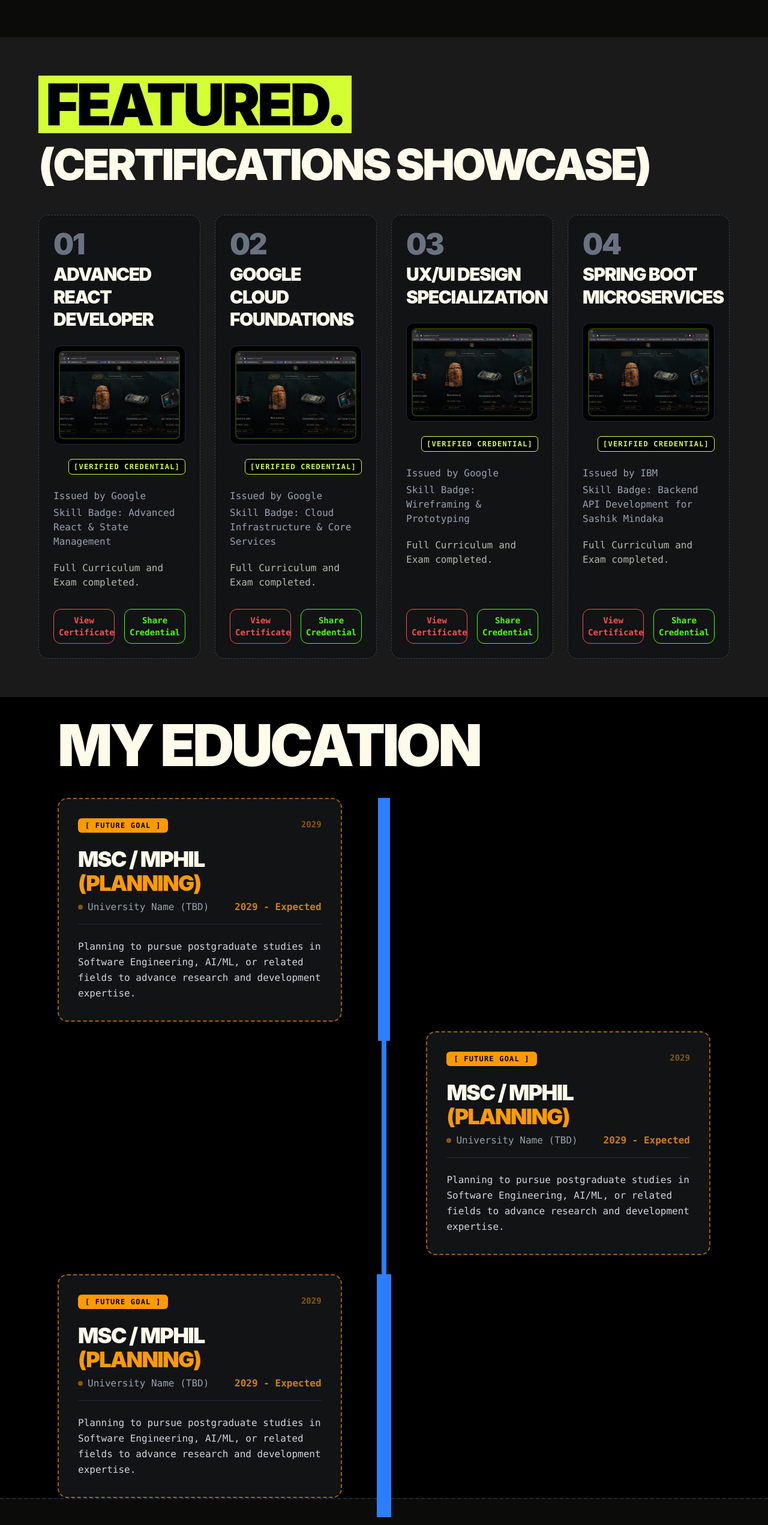
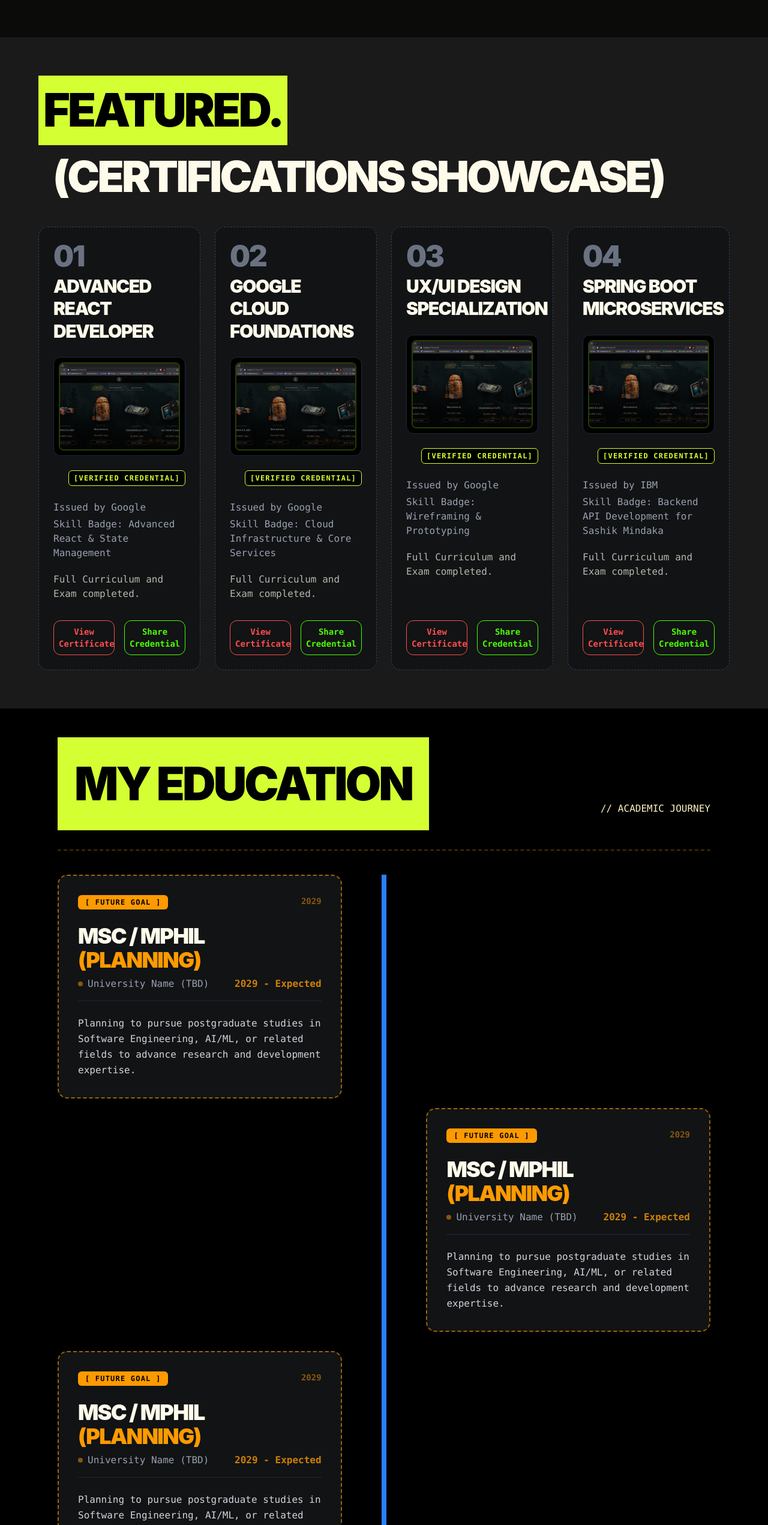
Before and after one commit to sashikmindaka1/profectional_portfolio1, a React (Vite) app in the folder my_profectional_portfolio/: page / in a window 1280 px wide. Shown: the part 4687-7229 px from the top of the page at 60% size. Built offline with nearby package versions, Linux system fonts and the light colour scheme.

Commit message:
finish design in portfolio

```diff
--- a/my_profectional_portfolio/src/components/Certification.jsx
+++ b/my_profectional_portfolio/src/components/Certification.jsx
@@ -123,10 +123,10 @@ export default function Certification() {
     <section className="bg-[#1A1A1A] py-16 px-4 sm:px-8 md:px-12 xl:px-16 min-h-screen">
       {/* Header Section */}
       <div className="flex flex-wrap items-baseline gap-4 mb-12">
-        <span className="font-sans font-black tracking-tighter text-5xl sm:text-6xl md:text-7xl lg:text-8xl text-black bg-[#d4ff33] px-3">
+        <span className="font-sans font-black tracking-tighter text-[clamp(2.5rem,6vw,8rem)] text-black bg-[#d4ff33] px-2">
           FEATURED.
         </span>
-        <span className="font-sans font-black tracking-tighter text-3xl sm:text-5xl md:text-6xl lg:text-7xl text-amber-50">
+        <span className="font-sans font-black tracking-tighter text-3xl sm:text-5xl md:text-6xl lg:text-7xl text-amber-50 px-6">
           (CERTIFICATIONS SHOWCASE)
         </span>
       </div>
--- a/my_profectional_portfolio/src/components/Education.jsx
+++ b/my_profectional_portfolio/src/components/Education.jsx
@@ -2,16 +2,26 @@ import React from 'react'
 
 export default function Education() {
   return (
-    <section className='bg-black '>
+    <section className='bg-black pb-20'>
 
-    <div className=' font-sans font-black tracking-tighter text-2xl sm:text-2xl md:text-5xl lg:text-5xl xl:text-8xl text-amber-50 pt-8 gap-4 w-[90%] md:w-[85%] mx-auto mb-10'>
+      {/* --- HEADER SECTION --- */}
+      <div className='w-[90%] md:w-[85%] mx-auto pt-12 mb-10'>
+        <div className='flex flex-col lg:flex-row justify-between items-start lg:items-end w-full gap-4 lg:gap-0'>
+
+          {/* Main Title with #d4ff33 background, black text, and border */}
+          <span className='font-sans font-black tracking-tighter text-[clamp(2.5rem,6vw,6rem)] whitespace-nowrap text-black inline-block border-4 border-[#d4ff33] bg-[#d4ff33] px-4 py-2 lg:px-6 lg:py-4'>
             MY EDUCATION
+          </span>
 
+          <span className='font-mono text-amber-100 pb-2 lg:pb-6'>// ACADEMIC JOURNEY</span>
+        </div>
+        <p className='border-b-2 border-dashed border-amber-500/30 py-4'></p>
       </div>
 
+      {/* --- TIMELINE GRID SECTION --- */}
       <div className='grid grid-cols-[1fr_10%_1fr] gap-4 w-[90%] md:w-[85%] mx-auto'>
 
-
+        {/* Education Item 1 */}
         <div className="bg-[#111315] border-2 border-dashed border-amber-500/60 rounded-2xl p-6 sm:p-8 transition-all duration-300 hover:border-amber-400 hover:bg-[#16191e] hover:-translate-y-1 hover:shadow-[0_0_20px_rgba(245,158,11,0.15)] relative flex flex-col h-full">
 
           {/* Top Badge & Year */}
@@ -44,21 +54,15 @@ export default function Education() {
           <p className="font-mono text-sm sm:text-base text-gray-300 leading-relaxed">
             Planning to pursue postgraduate studies in Software Engineering, AI/ML, or related fields to advance research and development expertise.
           </p>
-
         </div>
 
-
-
-    {/* this is center line of  education page */}
-      <div className='justify-self-center w-5 bg-blue-500 h-[calc(100%+2rem)]'></div>
+        {/* Center timeline dividing line elements */}
+        <div className='justify-self-center w-2 bg-blue-500 h-[calc(100%+2rem)]'></div>
         <div className='text-amber-50'></div>
         <div className='text-amber-50'></div>
         <div className='justify-self-center w-2 bg-blue-500 h-[calc(100%+2rem)]'></div>
 
-
-
-
-
+        {/* Education Item 2 */}
         <div className="bg-[#111315] border-2 border-dashed border-amber-500/60 rounded-2xl p-6 sm:p-8 transition-all duration-300 hover:border-amber-400 hover:bg-[#16191e] hover:-translate-y-1 hover:shadow-[0_0_20px_rgba(245,158,11,0.15)] relative flex flex-col h-full">
 
           {/* Top Badge & Year */}
@@ -91,12 +95,13 @@ export default function Education() {
           <p className="font-mono text-sm sm:text-base text-gray-300 leading-relaxed">
             Planning to pursue postgraduate studies in Software Engineering, AI/ML, or related fields to advance research and development expertise.
           </p>
+        </div>
 
-</div>
         <div></div>
-      <div ></div>
+        <div></div>
         <div></div>
 
+        {/* Education Item 3 */}
         <div className="bg-[#111315] border-2 border-dashed border-amber-500/60 rounded-2xl p-6 sm:p-8 transition-all duration-300 hover:border-amber-400 hover:bg-[#16191e] hover:-translate-y-1 hover:shadow-[0_0_20px_rgba(245,158,11,0.15)] relative flex flex-col h-full">
 
           {/* Top Badge & Year */}
@@ -129,23 +134,10 @@ export default function Education() {
           <p className="font-mono text-sm sm:text-base text-gray-300 leading-relaxed">
             Planning to pursue postgraduate studies in Software Engineering, AI/ML, or related fields to advance research and development expertise.
           </p>
-
         </div>
 
-
-   {/* this is center line of  education page */}
-  <div className='justify-self-center w-6 bg-blue-500 h-[calc(100%+2rem)]'></div>
-
-
-
-
-
-
-
-
-
-
-
+        {/* Center timeline ending line */}
+        <div className='justify-self-center w-2 bg-blue-500 h-[calc(100%+2rem)]'></div>
 
       </div>
     </section>
```
Lines whose indentation alone changed are shown as unchanged.
